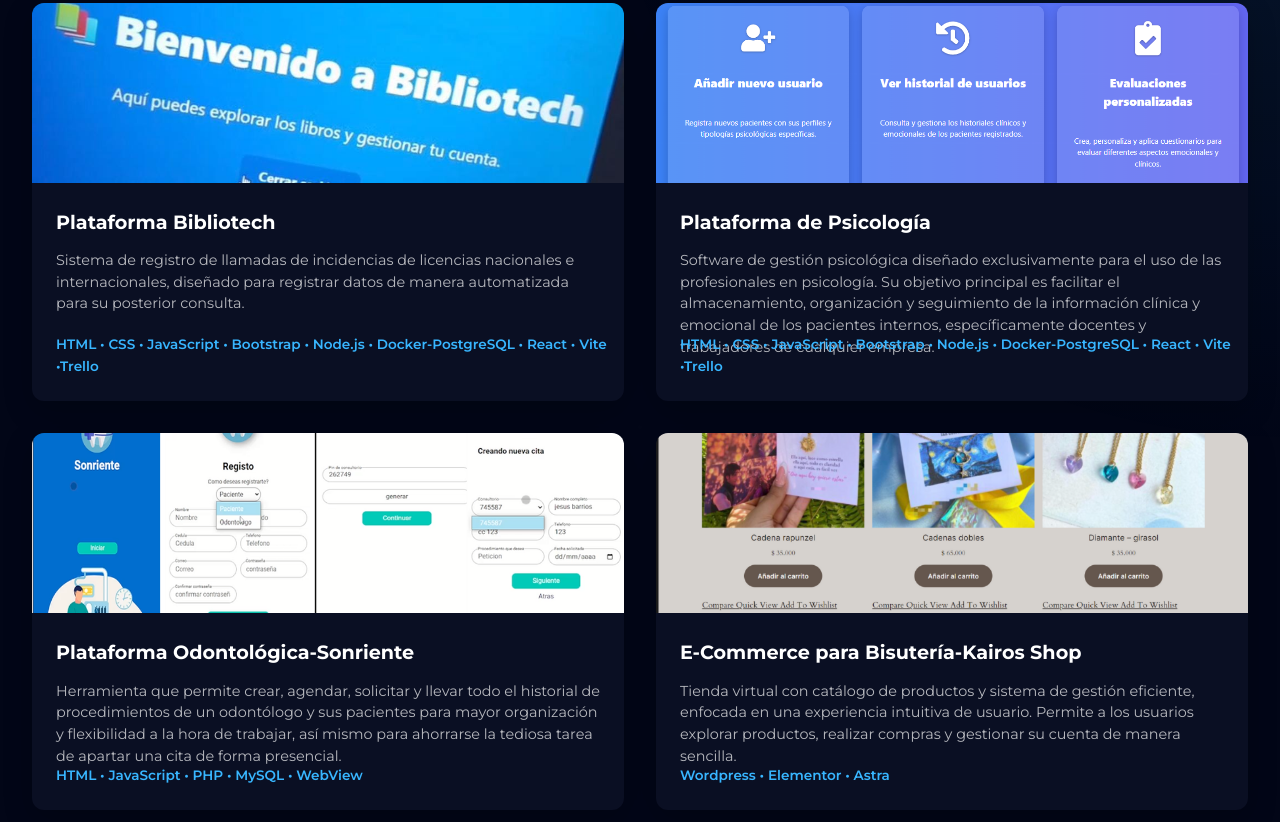
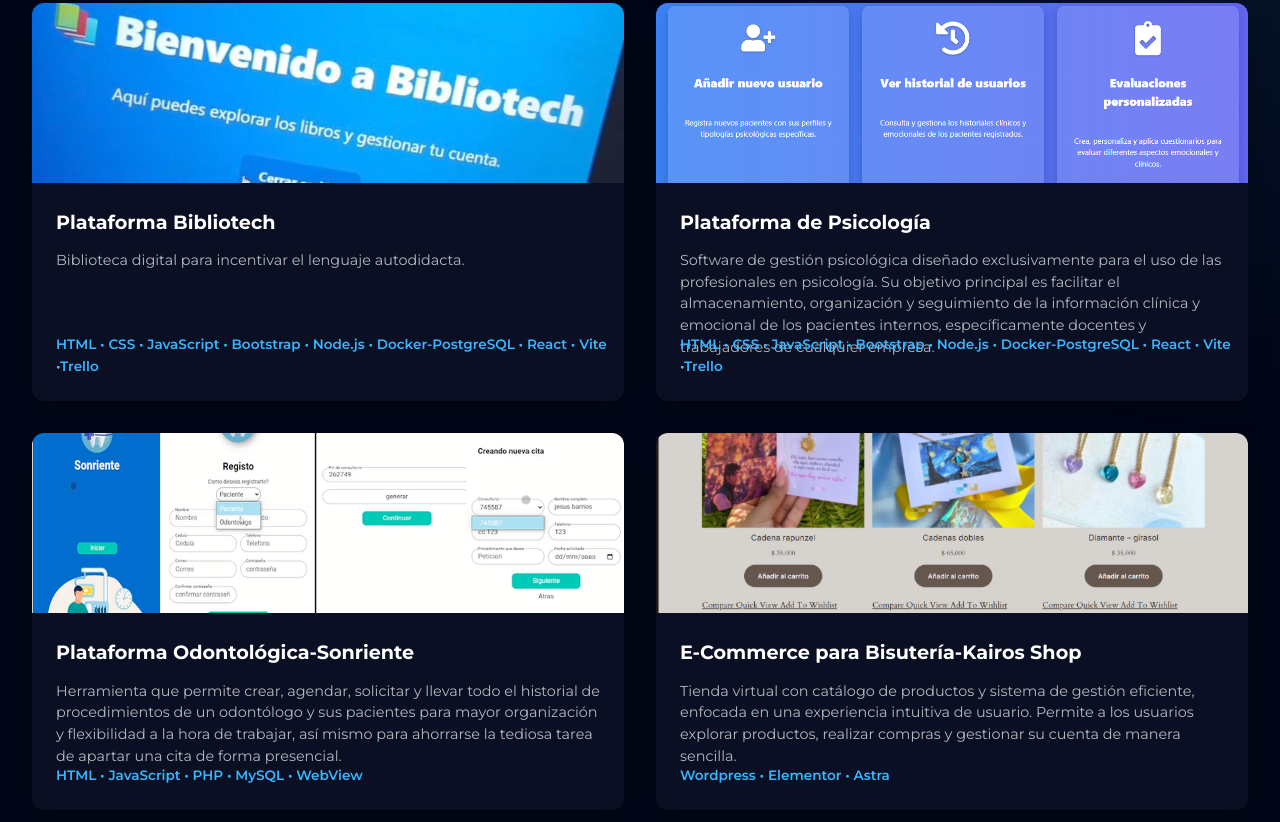
Before and after one commit to GustavoG4601/Portafolio, a plain HTML site: page index.html in a window 1280 px wide. Shown: the part 1930-2752 px from the top of the page. Drawn offline with Linux system fonts and the light colour scheme.

Commit message:
index.html

```diff
--- a/index.html
+++ b/index.html
@@ -167,7 +167,7 @@
                     <div class="project-content">
                         <h3 class="project-title">Plataforma Bibliotech</h3>
                         <p class="project-description">
-                            Sistema de registro de llamadas de incidencias de licencias nacionales e internacionales, diseñado para registrar datos de manera automatizada para su posterior consulta.
+                            Biblioteca digital para incentivar el lenguaje autodidacta.
                         </p>
                         <div class="project-tech">HTML • CSS • JavaScript • Bootstrap • Node.js • Docker-PostgreSQL • React • Vite •Trello</div>
                     </div>
```
